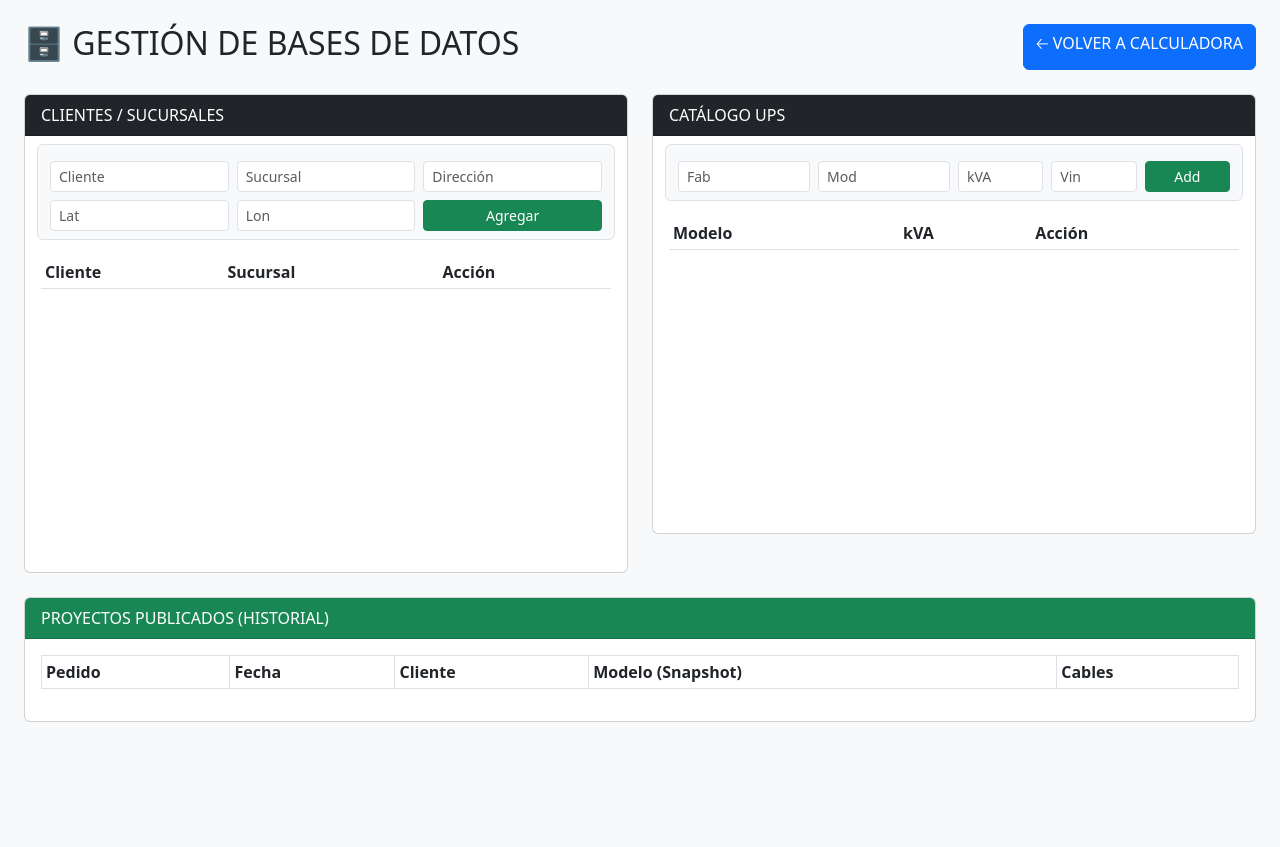
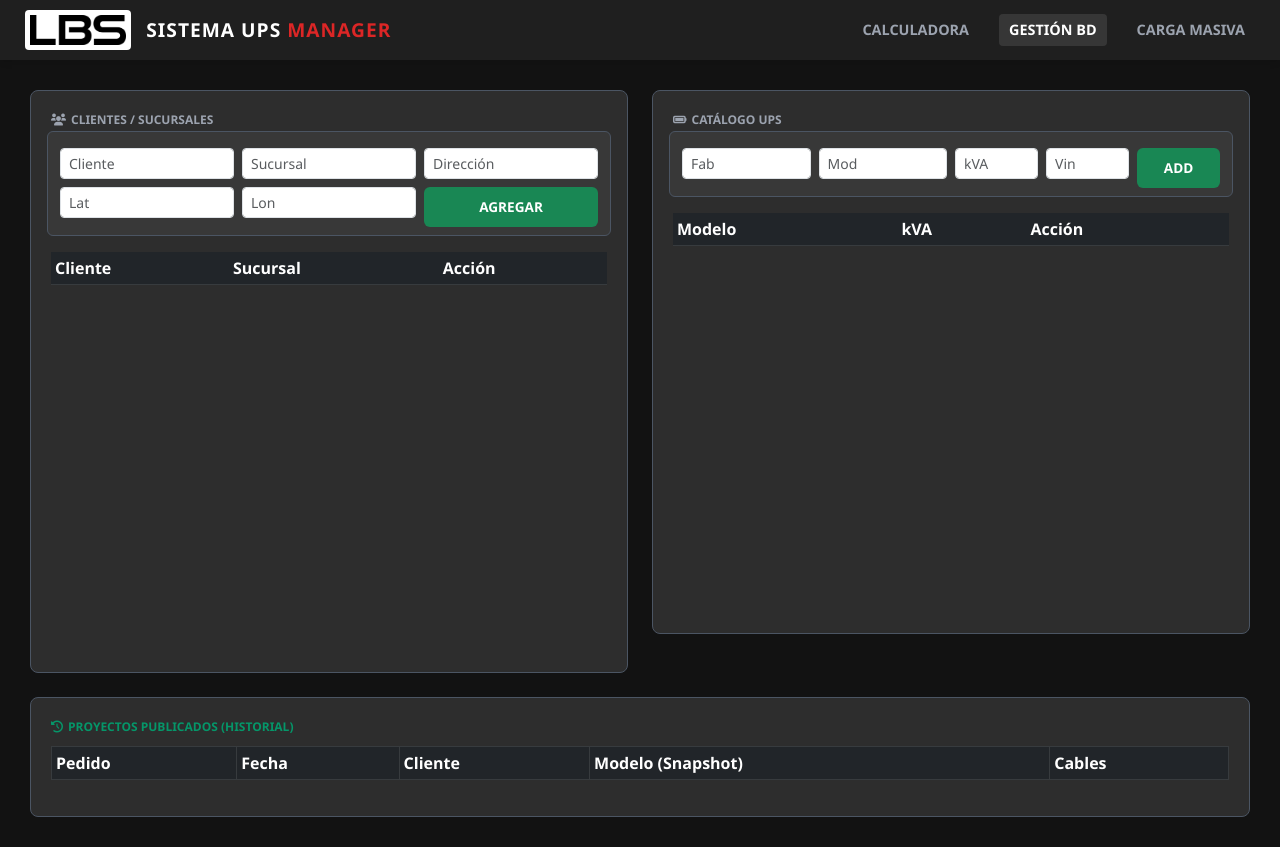
Before and after one commit to Elayax/Guia_Instalacion, a Flask app: page /gestion in a window 1280 px wide. Run offline with Flask 3, Linux system fonts and the light colour scheme; data that the repository does not hold is empty.

Commit message:
Carga masiva y estilos

```diff
--- a/app/reporte.py
+++ b/app/reporte.py
@@ -18,16 +18,18 @@ class ReportePDF(FPDF):
     def header(self):
         # 1. LOGO
         directorio = os.path.dirname(os.path.abspath(__file__))
-        ruta_logo = os.path.join(directorio, 'static', 'logo.jpg')
+        ruta_logo = os.path.join(directorio, 'static', 'logo.png')
 
         try:
             if os.path.exists(ruta_logo):
                 self.image(ruta_logo, 10, 10, 33)
             else:
-                self.set_fill_color(*COLOR_ROJO)
-                self.rect(10, 10, 33, 15, 'F')
-        except:
-            pass
+                print(f"ADVERTENCIA: No se encontro el logo en {ruta_logo}")
+                raise FileNotFoundError("Archivo de logo no encontrado")
+        except Exception as e:
+            print(f"ERROR CARGANDO LOGO: {e}")
+            self.set_fill_color(*COLOR_ROJO)
+            self.rect(10, 10, 33, 15, 'F')
 
         # 2. ENCABEZADO
         self.set_y(10)
@@ -39,7 +41,7 @@ class ReportePDF(FPDF):
         self.set_x(50)
         self.set_font('Arial', 'B', 10)
         self.set_text_color(*COLOR_GRIS_CLARO)
-        self.cell(0, 5, 'SISTEMA DE ENERGIA ININTERRUMPIDA (UPS) - BAJA TENSION', 0, 1, 'L')
+        self.cell(0, 5, 'SISTEMA DE ENERGIA ININTERRUMPIDA (UPS) ', 0, 1, 'L')
 
         self.ln(4)
         self.set_draw_color(*COLOR_ROJO)
--- a/app/static/style.css
+++ b/app/static/style.css
@@ -1,14 +1,14 @@
 :root {
-    --tech-bg: #1e293b;       /* Azul oscuro industrial */
-    --panel-bg: #ffffff;
-    --highlight: #2563eb;     /* Azul brillante */
+    --tech-bg: #1f1f1f;       /* Negro Suave (Fondo Header) */
+    --panel-bg: #2d2d2d;      /* Gris Oscuro (Paneles) */
+    --highlight: #dc2626;     /* Rojo Intenso */
     --success: #059669;
-    --text-main: #334155;
-    --border-color: #e2e8f0;
+    --text-main: #e5e7eb;     /* Blanco Humo (Texto Principal) */
+    --border-color: #4b5563;  /* Gris Medio (Bordes) */
 }
 
 body {
-    background-color: #f1f5f9;
+    background-color: #121212; /* Fondo General muy oscuro */
     font-family: 'Segoe UI', Roboto, Helvetica, Arial, sans-serif;
     color: var(--text-main);
     height: 100vh;
@@ -27,6 +27,55 @@ body {
     box-shadow: 0 4px 6px -1px rgba(0, 0, 0, 0.1);
 }
 
+/* NAVEGACION HEADER */
+.nav-links {
+    display: flex;
+    gap: 20px;
+}
+.nav-link {
+    color: #9ca3af;
+    text-decoration: none;
+    font-weight: 600;
+    font-size: 0.9rem;
+    padding: 5px 10px;
+    border-radius: 4px;
+    transition: all 0.2s;
+}
+.nav-link:hover, .nav-link.active {
+    color: white;
+    background: rgba(255,255,255,0.1);
+}
+
+/* COMPONENTES UI REUTILIZABLES */
+.btn {
+    padding: 10px 20px;
+    border-radius: 6px;
+    border: none;
+    font-weight: 700;
+    cursor: pointer;
+    transition: all 0.2s;
+    text-transform: uppercase;
+    font-size: 0.85rem;
+}
+.btn-primary { background: var(--highlight); color: white; }
+.btn-primary:hover { background: #b91c1c; }
+.btn-secondary { background: #4b5563; color: white; }
+.btn-secondary:hover { background: #374151; }
+
+.card-panel {
+    background: var(--panel-bg);
+    border: 1px solid var(--border-color);
+    border-radius: 8px;
+    padding: 20px;
+}
+
+/* LOGO CON FONDO BLANCO */
+.app-header img {
+    background-color: white;
+    padding: 5px;
+    border-radius: 4px;
+}
+
 /* LAYOUT PRINCIPAL */
 .main-grid {
     display: grid;
@@ -58,7 +107,7 @@ body {
     font-size: 0.75rem;
     font-weight: 700;
     text-transform: uppercase;
-    color: #64748b;
+    color: #9ca3af; /* Gris claro texto */
     margin-bottom: 10px;
     display: flex;
     align-items: center;
--- a/app/templates/gestion.html
+++ b/app/templates/gestion.html
@@ -4,22 +4,32 @@
     <meta charset="UTF-8">
     <title>Gestión de BD</title>
     <link href="https://cdn.jsdelivr.net/npm/bootstrap@5.3.0/dist/css/bootstrap.min.css" rel="stylesheet">
+    <link rel="stylesheet" href="{{ url_for('static', filename='style.css') }}">
+    <link href="https://cdnjs.cloudflare.com/ajax/libs/font-awesome/6.0.0/css/all.min.css" rel="stylesheet">
 </head>
-<body class="bg-light p-4">
+<body>
 
-    <div class="d-flex justify-content-between mb-4">
-        <h2>🗄️ GESTIÓN DE BASES DE DATOS</h2>
-        <a href="/" class="btn btn-primary">🡠 VOLVER A CALCULADORA</a>
+    <!-- HEADER UNIFICADO -->
+    <header class="app-header">
+        <div style="display: flex; align-items: center; gap: 15px;">
+            <img src="{{ url_for('static', filename='logo.png') }}" alt="Logo" height="40">
+            <span style="font-weight: 700; font-size: 1.2rem; letter-spacing: 1px;">SISTEMA UPS <span style="color:var(--highlight)">MANAGER</span></span>
         </div>
 
+        <nav class="nav-links">
+            <a href="{{ url_for('main.index') }}" class="nav-link">CALCULADORA</a>
+            <a href="{{ url_for('main.gestion') }}" class="nav-link active">GESTIÓN BD</a>
+            <a href="{{ url_for('main.carga_masiva') }}" class="nav-link">CARGA MASIVA</a>
+        </nav>
+    </header>
+
+    <div style="padding: 30px; max-width: 1400px; margin: 0 auto; overflow-y: auto; height: calc(100vh - 60px);">
         <div class="row">
             <div class="col-md-6">
-            <div class="card mb-4">
-                <div class="card-header bg-dark text-white d-flex justify-content-between">
-                    <span>CLIENTES / SUCURSALES</span>
-                </div>
-                <div class="card-body">
-                    <form method="POST" class="row g-2 mb-3 bg-light p-2 border rounded">
+                <div class="card-panel mb-4">
+                    <div class="group-title"><i class="fas fa-users"></i> CLIENTES / SUCURSALES</div>
+
+                    <form method="POST" class="row g-2 mb-3 p-2 border rounded" style="background: rgba(255,255,255,0.05); border-color: var(--border-color) !important;">
                         <input type="hidden" name="tipo" value="add_cliente">
                         <div class="col-4"><input type="text" name="cliente" class="form-control form-control-sm" placeholder="Cliente" required></div>
                         <div class="col-4"><input type="text" name="sucursal" class="form-control form-control-sm" placeholder="Sucursal" required></div>
@@ -29,8 +39,8 @@
                         <div class="col-4"><button class="btn btn-sm btn-success w-100">Agregar</button></div>
                     </form>
 
-                    <div style="height: 300px; overflow-y: auto;">
-                        <table class="table table-sm table-striped">
+                    <div style="height: 400px; overflow-y: auto;">
+                        <table class="table table-sm table-dark table-hover">
                             <thead><tr><th>Cliente</th><th>Sucursal</th><th>Acción</th></tr></thead>
                             <tbody>
                                 {% for c in clientes %}
@@ -51,13 +61,12 @@
                     </div>
                 </div>
             </div>
-        </div>
 
             <div class="col-md-6">
-            <div class="card mb-4">
-                <div class="card-header bg-dark text-white">CATÁLOGO UPS</div>
-                <div class="card-body">
-                    <form method="POST" class="row g-2 mb-3 bg-light p-2 border rounded">
+                <div class="card-panel mb-4">
+                    <div class="group-title"><i class="fas fa-battery-full"></i> CATÁLOGO UPS</div>
+
+                    <form method="POST" class="row g-2 mb-3 p-2 border rounded" style="background: rgba(255,255,255,0.05); border-color: var(--border-color) !important;">
                         <input type="hidden" name="tipo" value="add_ups">
                         <div class="col-3"><input type="text" name="fabricante" class="form-control form-control-sm" placeholder="Fab" required></div>
                         <div class="col-3"><input type="text" name="modelo" class="form-control form-control-sm" placeholder="Mod" required></div>
@@ -66,8 +75,8 @@
                         <div class="col-2"><button class="btn btn-sm btn-success w-100">Add</button></div>
                         <input type="hidden" name="v_out" value="220"> </form>
 
-                    <div style="height: 300px; overflow-y: auto;">
-                        <table class="table table-sm table-striped">
+                    <div style="height: 400px; overflow-y: auto;">
+                        <table class="table table-sm table-dark table-hover">
                             <thead><tr><th>Modelo</th><th>kVA</th><th>Acción</th></tr></thead>
                             <tbody>
                                 {% for u in ups %}
@@ -89,12 +98,12 @@
                 </div>
             </div>
         </div>
-    </div>
 
-    <div class="card">
-        <div class="card-header bg-success text-white">PROYECTOS PUBLICADOS (HISTORIAL)</div>
-        <div class="card-body">
-            <table class="table table-sm table-bordered">
+        <div class="card-panel">
+            <div class="group-title" style="color: var(--success);"><i class="fas fa-history"></i> PROYECTOS PUBLICADOS (HISTORIAL)</div>
+
+            <div style="max-height: 300px; overflow-y: auto;">
+                <table class="table table-sm table-dark table-bordered">
                     <thead>
                     <tr>
                         <th>Pedido</th>
@@ -118,6 +127,7 @@
                 </table>
             </div>
         </div>
+    </div>
 
 </body>
 </html>
```
Also changed, not shown: other parts of app/static/style.css (+44 -12 lines), app/base_datos.py (+139 -37 lines), app/rutas.py (+54 -1 lines), app/templates/carga_masiva.html (added, +147 -0 lines), app/templates/index.html (+8 -6 lines), README.md, app/static/logo.jpg (deleted), app/static/logo.png (added). Lines whose indentation alone changed are shown as unchanged.
